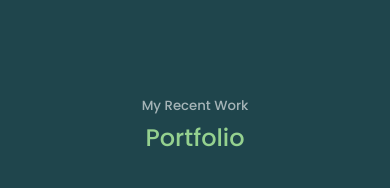
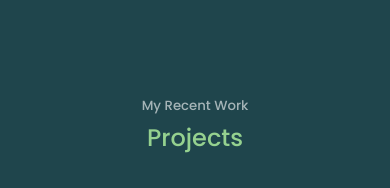
Before and after one commit to minjaslavkovic/react-portfolio, a React (Create React App) app: page / in a window 390 px wide. Shown: the part 2555-2743 px from the top of the page. Built offline with nearby package versions, Linux system fonts and the light colour scheme.

Commit message:
Adding responsivness

```diff
--- a/src/components/about/about.css
+++ b/src/components/about/about.css
@@ -65,6 +65,7 @@
   color: var(--color-light);
 }
 
+/* MEDIA QUERIES */
 @media screen and (max-width: 1024px) {
   .about-container {
     grid-template-columns: 1fr;
--- a/src/components/contact/contact.css
+++ b/src/components/contact/contact.css
@@ -53,3 +53,17 @@
   resize: none;
   color: var(--white);
 }
+
+/* MEDIA QUERIES */
+@media screen and (max-width: 1024px) {
+  .container.contact-container {
+    grid-template-columns: 1fr;
+    gap: 2rem;
+  }
+}
+
+@media screen and (max-width: 600px) {
+  .container.contact-container {
+    width: var(--container-width-sm);
+  }
+}
--- a/src/components/experience/experience.css
+++ b/src/components/experience/experience.css
@@ -40,6 +40,7 @@
   color: var(--color-primary);
 }
 
+/* MEDIA QUERIES */
 @media screen and (max-width: 1024px) {
   .experience-container {
     grid-template-columns: 1fr;
--- a/src/components/header/header.css
+++ b/src/components/header/header.css
@@ -54,6 +54,7 @@
   font-size: 0.9rem;
 }
 
+/* MEDIA QUERIES */
 @media screen and (max-width: 1024px) {
   header {
     height: 100vh;
--- a/src/components/portfolio/Portfolio.jsx
+++ b/src/components/portfolio/Portfolio.jsx
@@ -8,7 +8,7 @@
   return (
     <section id='portfolio'>
       <h5>My Recent Work</h5>
-      <h2>Portfolio</h2>
+      <h2>Projects</h2>
 
       <div className="container container-portfolio">
         <article className='portfolio-item'>
```
